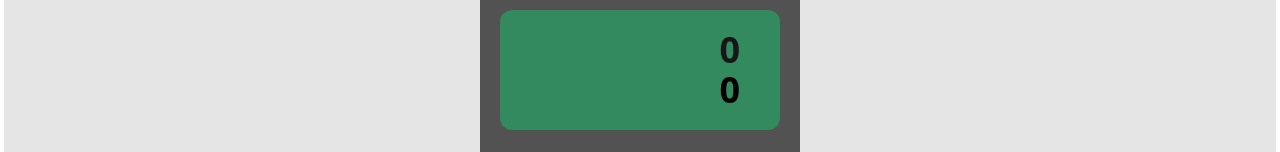
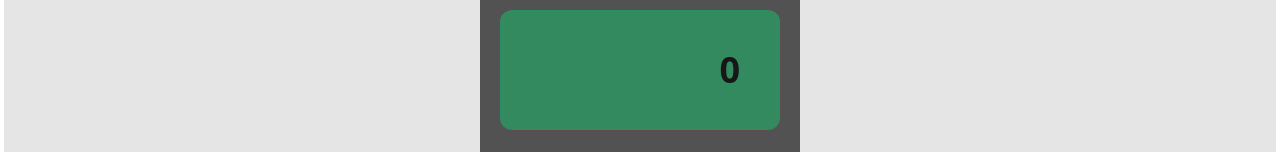
Before and after one commit to jackkershaw/calculator, a React (Vite) app: page / in a window 1280 px wide. Shown: the part 171-323 px from the top of the page. Built offline with nearby package versions, Linux system fonts and the light colour scheme.

Commit message:
remove output, just have input

```diff
--- a/src/App.tsx
+++ b/src/App.tsx
@@ -2,13 +2,12 @@ import { useState } from "react";
 
 function App() {
   const [input, setInput] = useState("0");
-  const [output, setOutput] = useState("0");
   const [decimalCount, setDecimalCount] = useState("0");
   const [lastEquals, setLastEquals] = useState(false);
 
   const clearInput = () => {
     setInput("0");
-    setOutput("0");
+
     setLastEquals(false);
     setDecimalCount("0");
   };
@@ -64,7 +63,7 @@ function App() {
 
     const total = eval(input);
     setInput(total);
-    setOutput(total);
+
     setDecimalCount("0");
     setLastEquals(true);
   };
@@ -76,7 +75,6 @@ function App() {
           <span id="display" className="text-neutral-900">
             {input}
           </span>
-          <span id="output">{output}</span>
         </div>
         <div className="grid grid-cols-4 gap-3">
           <button
```
